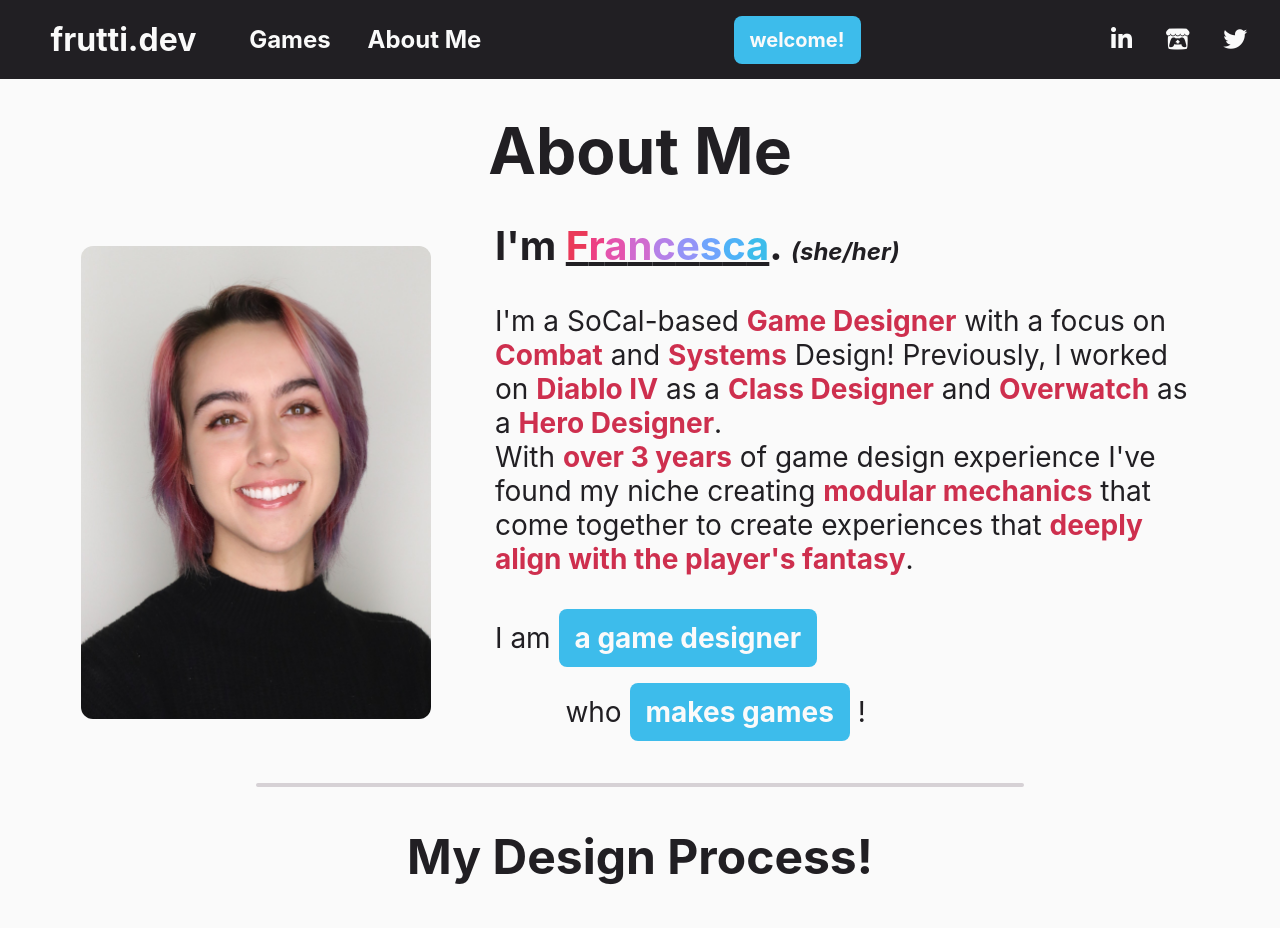
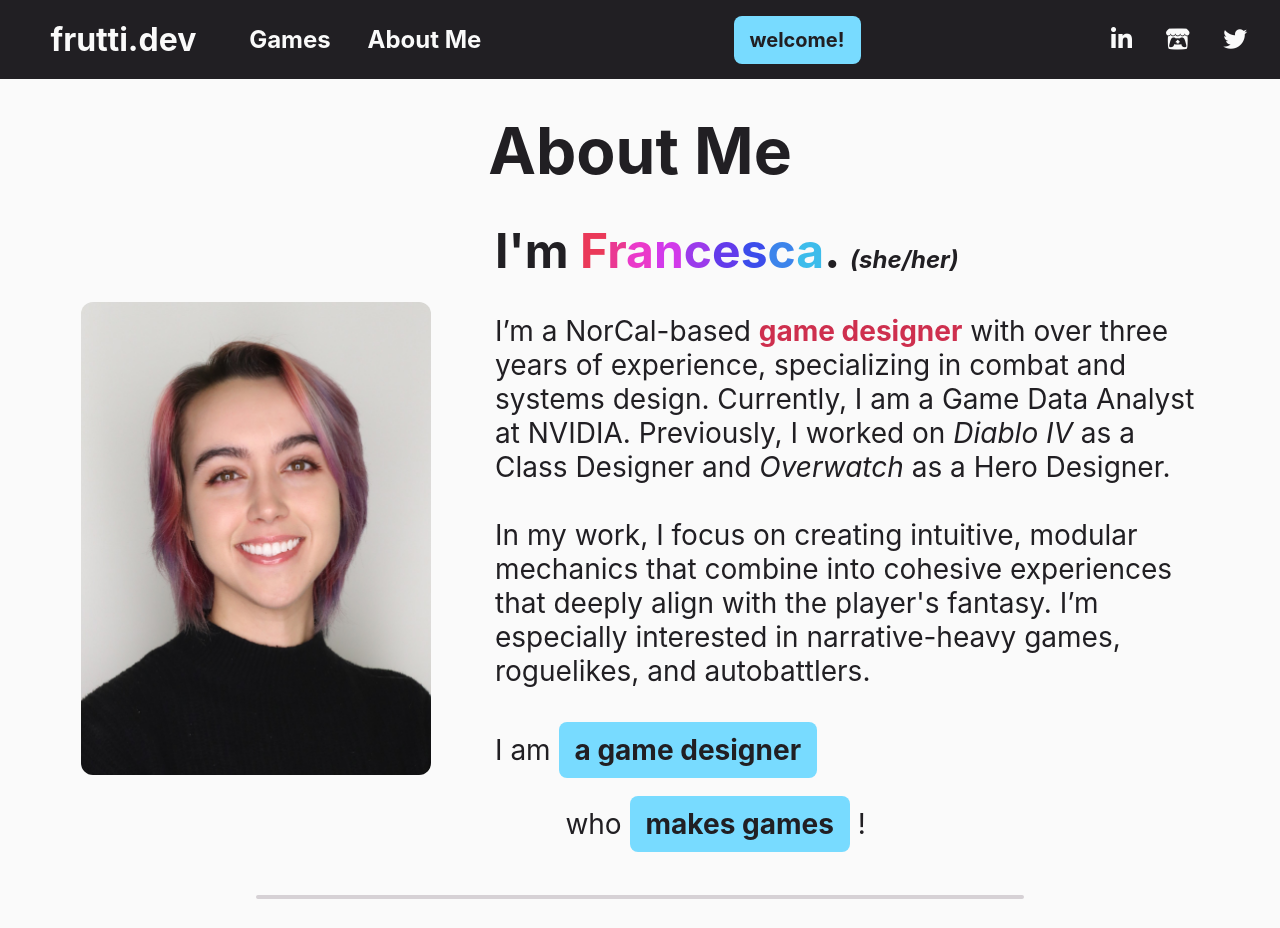
Before and after one commit to fruttipie/frutti.dev, a Jekyll site: the page built from about.html, in a window 1280 px wide and 1400 px high. Shown: the top 928 px of the window. Built offline with Jekyll 4.4.1, drawn with Linux system fonts in a browser that asks for light colours; nearby versions of some CDN libraries; some of the changed text lies outside the part shown.

Commit message:
Added shaking and improved contrast
- about me page's "a game designer" button now shakes until a button is pressed
- changed $accentColor2 to be lighter and made blue buttons have dark text
- updated "Francesca Mancillas GAME DESIGNER" header on homepage to be more readable
- removed design process section from about me
- updated about me blurb text

```diff
--- a/_layouts/default.html
+++ b/_layouts/default.html
@@ -30,7 +30,7 @@
         </li>-->
       </ul>
       <ul>
-        <li id="welcome">welcome!</li>
+        <li id="welcome" class="customizable">welcome!</li>
       </ul>
       <ul>
         <li><a href="https://www.linkedin.com/in/francesca-mancillas/" class="icon"><i class="fa-brands fa-linkedin-in"></i></a></li>
--- a/_sass/base.scss
+++ b/_sass/base.scss
@@ -60,7 +60,7 @@
 }
 
 h1 {
-  font-size: $fontSize * 3;
+  font-size: $fontSize * 2.75;
   text-align: center;
 }
 
@@ -183,6 +183,7 @@
       @include clickable;
       font-size: $fontSize * 1.25;
       background-color: $accentColor2;
+      color: $bodyColor;
 
       &:hover {
         background-color: $accentColor2;
@@ -241,7 +242,7 @@
 
 .homePageIntro {
   text-align: center;
-  margin-top: 2rem;
+  margin-top: 3rem;
 
   h1 {
     font-size: $fontSize * 4;
@@ -250,11 +251,11 @@
   }
 
   h2 {
-    font-size: $fontSize * 2.5;
+    font-size: $fontSize * 3;
 
     .homePageName {
       color: hsl(270, 6%, 13%);
-      text-decoration: underline;
+      //text-decoration: underline;
     }
   }
 }
@@ -490,6 +491,7 @@
   .customizable {
     @include clickable;
     background-color: $accentColor2;
+    color: $bodyColor;
     box-decoration-break: clone;
     -webkit-box-decoration-break: clone;
     line-height: 2rem;
@@ -525,9 +527,14 @@
     .customizaAboutMe {
       margin-top: 2rem;
 
+
       p {
+        line-height: 2.2em;
         display: inline;
-        line-height: 2.2em;
+      }
+
+      .customizable {
+        display: inline-block;
       }
     }
   }
@@ -537,6 +544,8 @@
   }
 }
 
+/*
+Not in use anymore:
 .designProcessContainer {
     display: flex;
     flex-flow: row wrap;
@@ -575,6 +584,19 @@
       }
     }
 }
+*/
+
+@keyframes shake {
+  0% { transform: rotate(0deg); }
+  25% { transform: rotate(5deg); }
+  50% { transform: rotate(0eg); }
+  75% { transform: rotate(-5deg); }
+  100% { transform: rotate(0deg); }
+}
+
+.shake {
+  animation: shake 0.3s;
+}
 
 .secret {
   font-style: italic;
@@ -587,7 +609,7 @@
     background-color: $accentColor2;
     font-style: normal;
     font-weight: bold;
-    color: $backgroundColor;
+    color: $bodyColor;
     box-decoration-break: clone;
     -webkit-box-decoration-break: clone;
   }
--- a/_sass/colors.scss
+++ b/_sass/colors.scss
@@ -4,4 +4,4 @@
 $mediumBodyColor: hsl(274, 6%, 24%);
 $mediumColor: hsl(315, 5%, 83%);
 $accentColor: #ce2f4e;
-$accentColor2: #3dbceb;
+$accentColor2: #78dbff;
--- a/about.html
+++ b/about.html
@@ -12,36 +12,39 @@
     </div>
 
     <div class="aboutMeItem">
-        <h2 style="font-size: 2.5rem;">I'm <strong>
-            <span style="color: hsl(270, 6%, 13%); text-decoration: underline;"><!--
+        <h2 style="font-size: 3rem;">I'm <strong>
+            <span style="color: hsl(270, 6%, 13%);"><!--
             --><span style="color: #ea3959">F</span><!--
-            --><span style="color: #ed4084">r</span><!--
-            --><span style="color: #e454ad">a</span><!--
-            --><span style="color: #d06bcf">n</span><!--
-            --><span style="color: #b581e8">c</span><!--
-            --><span style="color: #9394f7">e</span><!--
-            --><span style="color: #6fa4fc">s</span><!--
-            --><span style="color: #4fb2f7">c</span><!--
+            --><span style="color: #ea3992">r</span><!--
+            --><span style="color: #ea3aca">a</span><!--
+            --><span style="color: #d23aea">n</span><!--
+            --><span style="color: #9b3beb">c</span><!--
+            --><span style="color: #633beb">e</span><!--
+            --><span style="color: #3c4ceb">s</span><!--
+            --><span style="color: #3c84eb">c</span><!--
             --><span style="color: #3dbceb">a</span></strong><!--
             -->. <em style="font-size: 1.5rem;">(she/her)</em>
         </h2>
         <p>
             <br>
-            I'm a SoCal-based <strong>Game Designer</strong> with a focus on <strong>Combat</strong> and <strong>Systems</strong> Design!
-            Previously, I worked on <strong>Diablo IV</strong> as a <strong>Class Designer</strong> and <strong>Overwatch</strong> as a <strong>Hero Designer</strong>.
-            <br>With <strong>over 3 years</strong> of game design experience I've found my niche
-            creating <strong>modular mechanics</strong> that come together to create experiences that <strong>deeply align with the player's fantasy</strong>.
-
+            I’m a NorCal-based <strong>game designer</strong> with over three years of experience,
+            specializing in combat and systems design.
+            Currently, I am a Game Data Analyst at NVIDIA.
+            Previously, I worked on <i>Diablo IV</i> as a Class Designer and <i>Overwatch</i> as a Hero Designer.
+            <br>
+            <br> In my work, I focus on creating intuitive, modular mechanics
+            that combine into cohesive experiences that deeply align with the player's fantasy.
+            I’m especially interested in narrative-heavy games, roguelikes, and autobattlers.
         </p>
         <div class="customizaAboutMe">
             <p>I am </p>
             <br class="onlyOnMobile">
-            <p class="customizable" id="aboutMe1">a game designer</p>
+            <div class="customizable" id="aboutMe1">a game designer</div>
             <br>
             <div class="aboutMe2Section">
                 <p>who </p>
                 <br class="onlyOnMobile">
-                <p class="customizable" id="aboutMe2">makes games</p>
+                <div class="customizable" id="aboutMe2">makes games</div>
                 <p>!</p>
             </div>
         </div>
@@ -50,6 +53,7 @@
 
 <hr>
 
+<!--
 <div class="titleContainer">
     <h1 style="margin-bottom:1.5rem;">My Design Process!</h1>
 </div>
@@ -85,6 +89,7 @@
 </div>
 
 <hr>
+-->
 
 <div class="titleContainer">
     <h1>Currently <br class="onlyOnSmallestMobile">Playing</h1>
@@ -161,7 +166,7 @@
 
     <div class="secret">
         Try clicking the
-        <span id="exampleCustomizable" style="line-height: 2.4em;">blue</span>
+        <span class="customizable" id="exampleCustomizable" style="line-height: 2.4em;">blue</span>
         <br class="onlyOnMobile"> buttons on this website for a surprise!
     </div>
 
--- a/aboutMeScript.js
+++ b/aboutMeScript.js
@@ -77,7 +77,8 @@
     "日本語を勉強中",
     "loves butter chicken",
     "loves tomatoes",
-    "loves linguistics"
+    "loves linguistics",
+    "has 1500+ hours in roguelikes"
 ];
 
 const exampleButtonColor = [
@@ -109,7 +110,7 @@
     ["cyan", "rgb(12, 199, 183)", DARK_TEXT_COLOR],
     ["cobalt", "rgb(14, 82, 176)", LIGHT_TEXT_COLOR],
     ["sky blue", "rgb(130, 199, 229)", DARK_TEXT_COLOR],
-    ["cornflower blue", "rgb(84, 143, 232)", DARK_TEXT_COLOR],
+    ["cornflower blue", "rgb(84, 143, 232)", LIGHT_TEXT_COLOR],
     ["powder blue", "rgb(184, 227, 233)", DARK_TEXT_COLOR],
     ["jade green", "rgb(7, 173, 98)", LIGHT_TEXT_COLOR],
     ["sand colored", "rgb(203, 189, 147)", DARK_TEXT_COLOR],
@@ -166,6 +167,7 @@
     e.preventDefault();
     console.info("Reloading");
     updateInnerText1();
+    stopShake();
 });
 
 const updateInnerText2 = () => {
@@ -196,6 +198,7 @@
     e.preventDefault();
     console.info("Reloading");
     updateInnerText2();
+    stopShake();
 });
 
 const makeExampleButtonRandomColor = () => {
@@ -241,21 +244,26 @@
     e.preventDefault();
     console.info("Reloading");
     makeExampleButtonRandomColor();
+    stopShake();
 });
 
-/*
-// I want to make it so that it cycles through the same ones over and over rather than being random.
-// dunno what im missing here...
-const ABOUT_ME_1_ELEMENT_ID = "aboutMe1";
-const aboutMe1El = document.getElementById(ABOUT_ME_1_ELEMENT_ID);
-const aboutMe1Index = 0;
+welcomeEl.addEventListener("click", (e) => {
+    stopShake();
+});
 
-const updateInnerText = () => {
-    aboutMe1El.innerText = aboutMeMessage1[aboutMe1Index];
-    if (aboutMe1Index >= aboutMeMessage1.length) {
-        aboutMe1Index = 0;
-    } else {
-        aboutMe1Index++;
-    }
-};
-*/
+// Button shaking!
+
+let interval = setInterval(() => {
+  aboutMe1El.classList.add("shake");
+
+  // Remove class after animation ends so it can be triggered again
+  setTimeout(() => {
+    aboutMe1El.classList.remove("shake");
+  }, 1000);
+}, 4000);
+
+// Stop shaking after click
+function stopShake() {
+    clearInterval(interval);
+    aboutMe1El.classList.remove("shake");
+}
--- a/diablo.html
+++ b/diablo.html
@@ -29,12 +29,12 @@
         </ul> -->
         <ul>
             <li>Shipped <strong>4 Witchcraft powers</strong> for <strong>Season 7</strong> and <strong>4 evergreen powers</strong> (Paragon glyphs)for the post-release Spiritborn class.</li>
-                <li class="subli">Ideated, prototyped, iterated, implemented, playtested, and released to the public.</li>
+                <!--<li class="subli">Ideated, prototyped, iterated, implemented, playtested, and released to the public.</li>-->
                 <li class="subli">These powers include the <strong style="color: #8037df;">Abyssal Resonance</strong> and <strong style="color: #df37ad;">Aura of Lament</strong> Season 7 powers and the <strong style="color: #806496;">Menagerist</strong> and <strong style="color: #78c92c;">Consumption</strong> Spiritborn glyphs. </li>
             <li>Scripted with <strong>Lua</strong> in Diablo IV’s proprietary engine.</li>
             <li>Named <strong>38</strong> evergreen Spiritborn powers (Paragon Glyphs).</li>
             <li>Collaborated heavily with other departments and worked around <strong>interdisciplinary constraints</strong>.</li>
-            <li>Authored <strong>clear</strong>, <strong>player-friendly UI text</strong> for the powers I created, <strong>ensuring consistency</strong> with pre-existing terminology.</li>
+            <!--<li>Authored <strong>clear</strong>, <strong>player-friendly UI text</strong> for the powers I created, <strong>ensuring consistency</strong> with pre-existing terminology.</li>-->
             <!--<li><strong>Led playtests</strong> and iterated on prototypes based on feedback.</li>
             <li>Fixed bugs and kept track of assigned tasks utilizing <strong>Jira</strong>.</li>
             <li>Produced comprehensive living game design documents using <strong>Miro</strong>.</li>-->
--- a/script.js
+++ b/script.js
@@ -134,7 +134,8 @@
     "いらっしゃいませ。",
     "ようこそ！",
     "Welcome to the Summoner's Rift",
-    "Pygmalien main"
+    "Pygmalien main",
+    "The Bazaar's a crazy place"
 ];
 const CUSTOM_GREETING_ELEMENT_ID = "welcome";
 const customGreetingEl = document.getElementById(CUSTOM_GREETING_ELEMENT_ID);
```
Also changed, not shown: index.html (+21 -20 lines).
